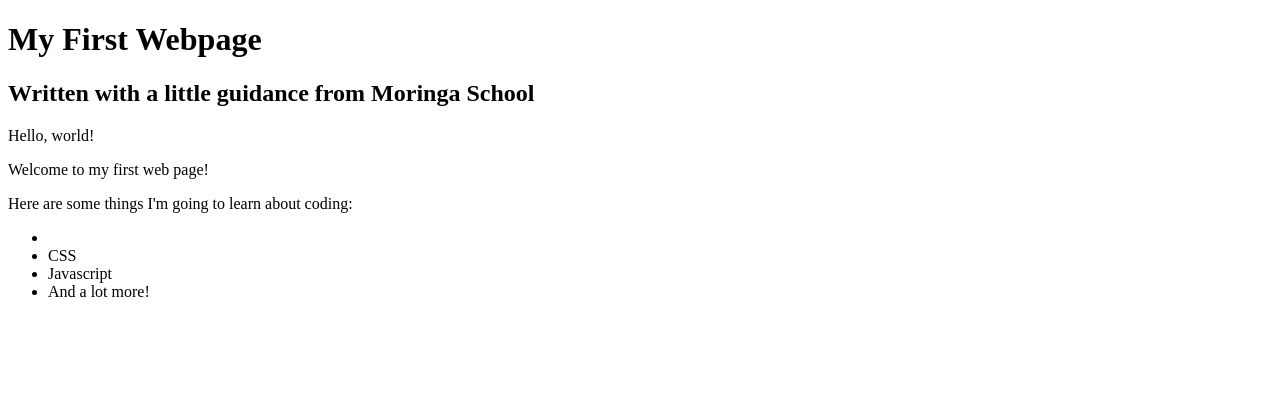
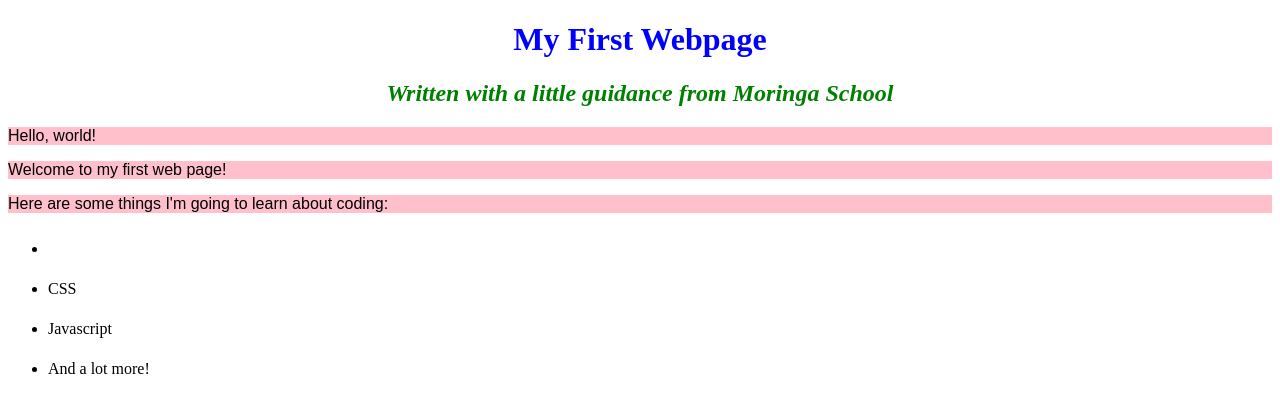
Before and after one commit to dorcasndungu/HTML, a plain HTML site: page index.html in a window 1280 px wide. Drawn offline with Linux system fonts and the light colour scheme.

Commit message:
change name of my-first-webpage index.html

```diff
--- /dev/null
+++ b/css/styles.css
@@ -0,0 +1,21 @@
+h1{
+  color:blue;
+  text-align: center;
+}
+h2{
+  color:green;
+  font-style:italic;
+  text-align:center;
+}
+p{
+  font-family:sans-serif;
+  background-color: pink;
+  font-size:5w
+}
+ul{
+  line-height:40px;
+}
+br{
+  color:green;
+  font-size:200 vw
+}
--- a/my-first-webpage.html
+++ b/index.html
@@ -2,6 +2,7 @@
 <html>
   <head>
     <title>My first webpage!</title>
+    <link href=css/styles.css rel="stylesheet" type="text/css"
   </head>
   <body>
     <h1>My First Webpage</h1>
```
Also changed, not shown: my-favorite-things.html (+1 -0 lines).
